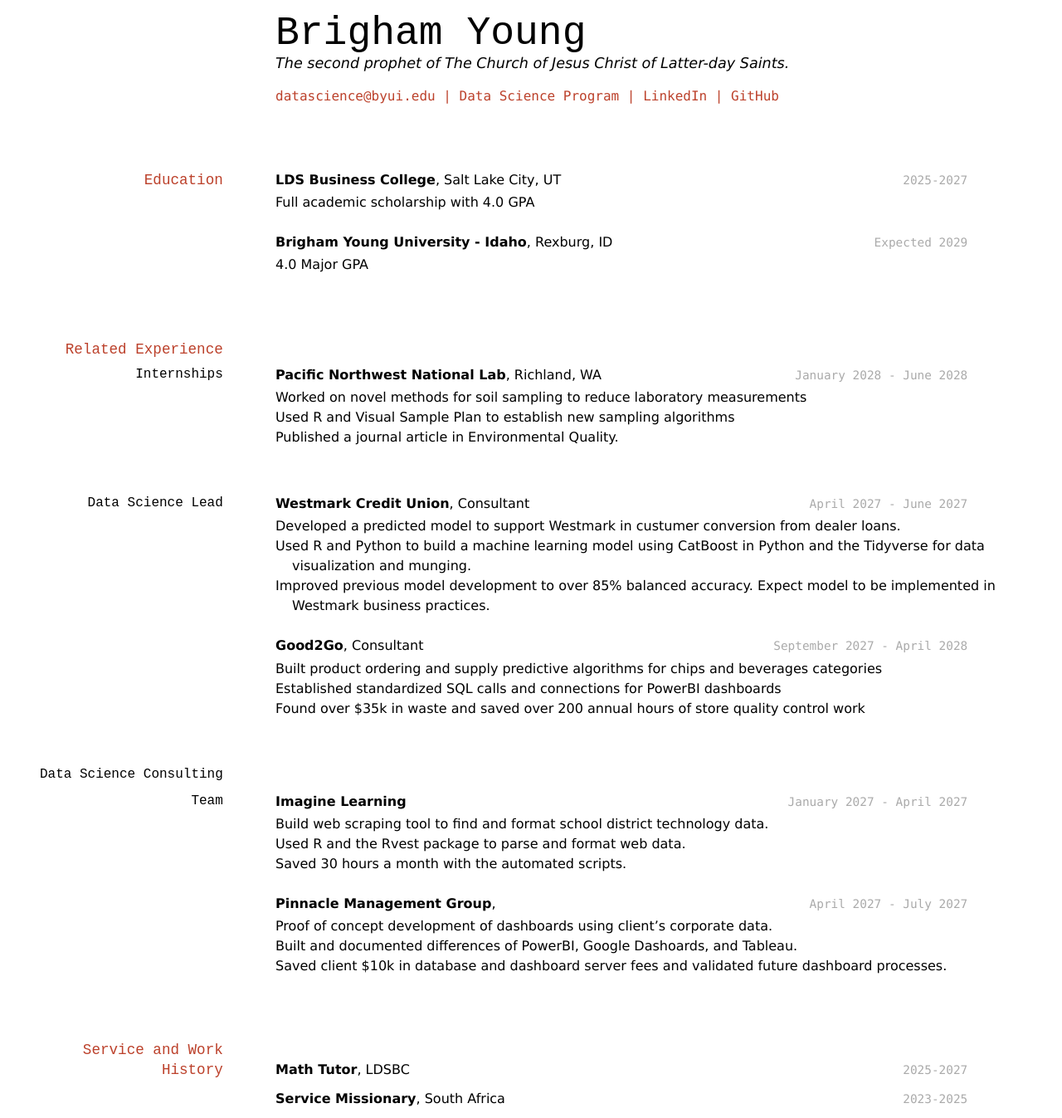
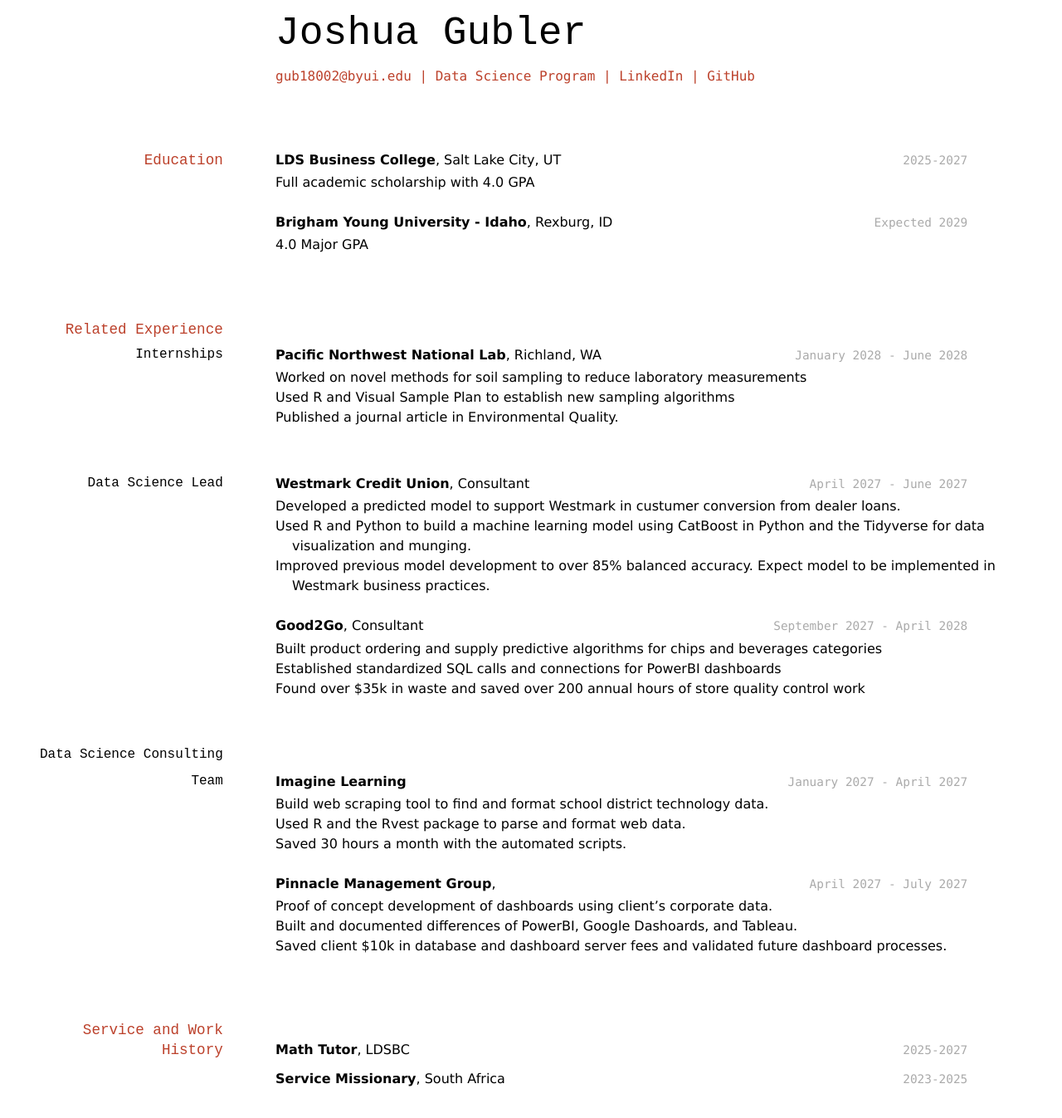
Before and after one commit to byuids-resumes/JoshuaGublerResume, a Jekyll site: the page built from docs/index.md, in a window 1280 px wide. Shown: the whole page at 83% size. Built offline with Jekyll 4.4.1, drawn with Linux system fonts in a browser that asks for light colours; after the commit the page ends 1323 px from its top, so only the background shows below that.

Commit message:
Update index.md
name and linkeIn

```diff
--- a/docs/index.md
+++ b/docs/index.md
@@ -1,14 +1,13 @@
 ---
 layout: cv
-title: Brigham Young's Resume
+title: Joshua Gubler's Resume
 ---
-# Brigham Young
-The second prophet of The Church of Jesus Christ of Latter-day Saints.
+# Joshua Gubler
 
 <div id="webaddress">
-<a href="datascience@byui.edu">datascience@byui.edu</a>
+<a href="gub18002@byui.edu">gub18002@byui.edu</a>
 | <a href="https://byuidatascience.github.io/development.html">Data Science Program</a>
-| <a href="https://www.linkedin.com/groups/13537407/">LinkedIn</a>
+| <a href="https://www.linkedin.com/in/joshuagubler/">LinkedIn</a>
 | <a href="https://github.com/byuids-resumes">GitHub</a>
 </div>
 
```
